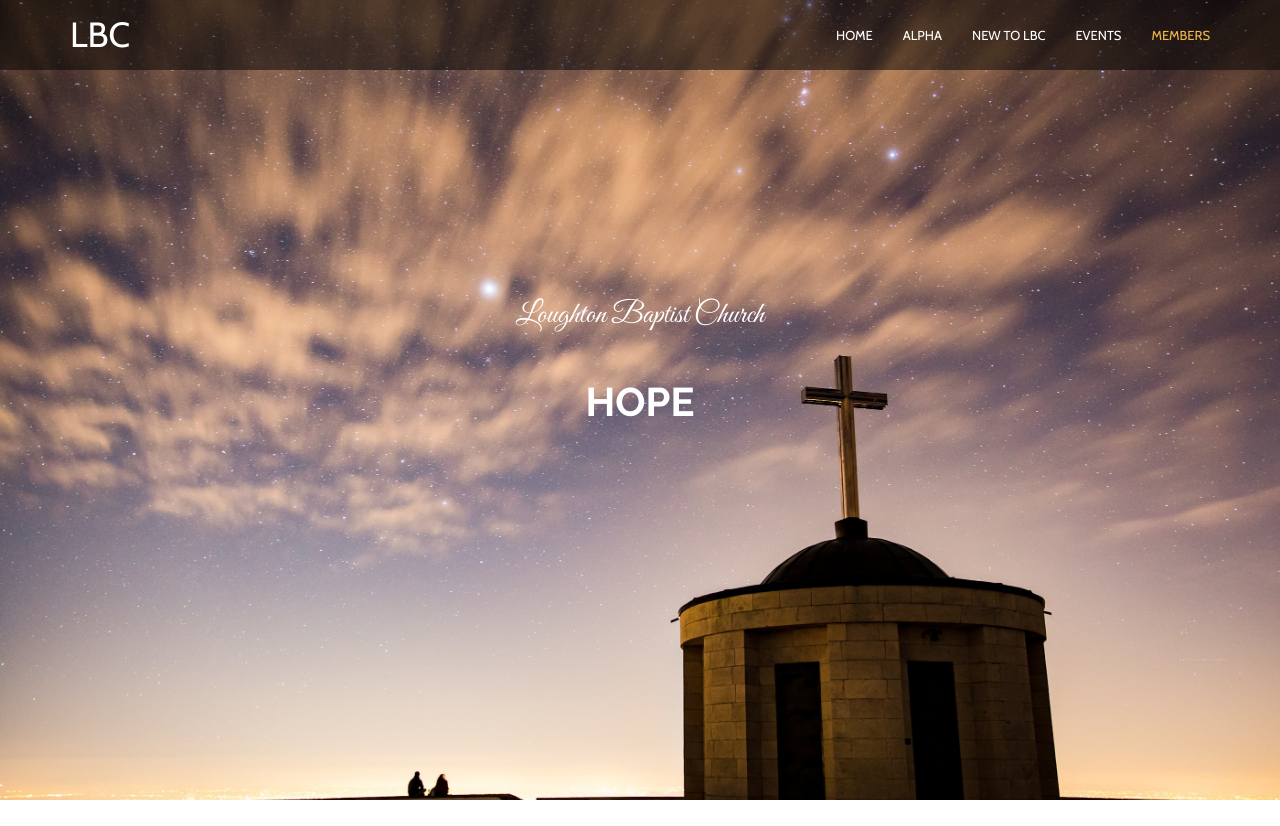
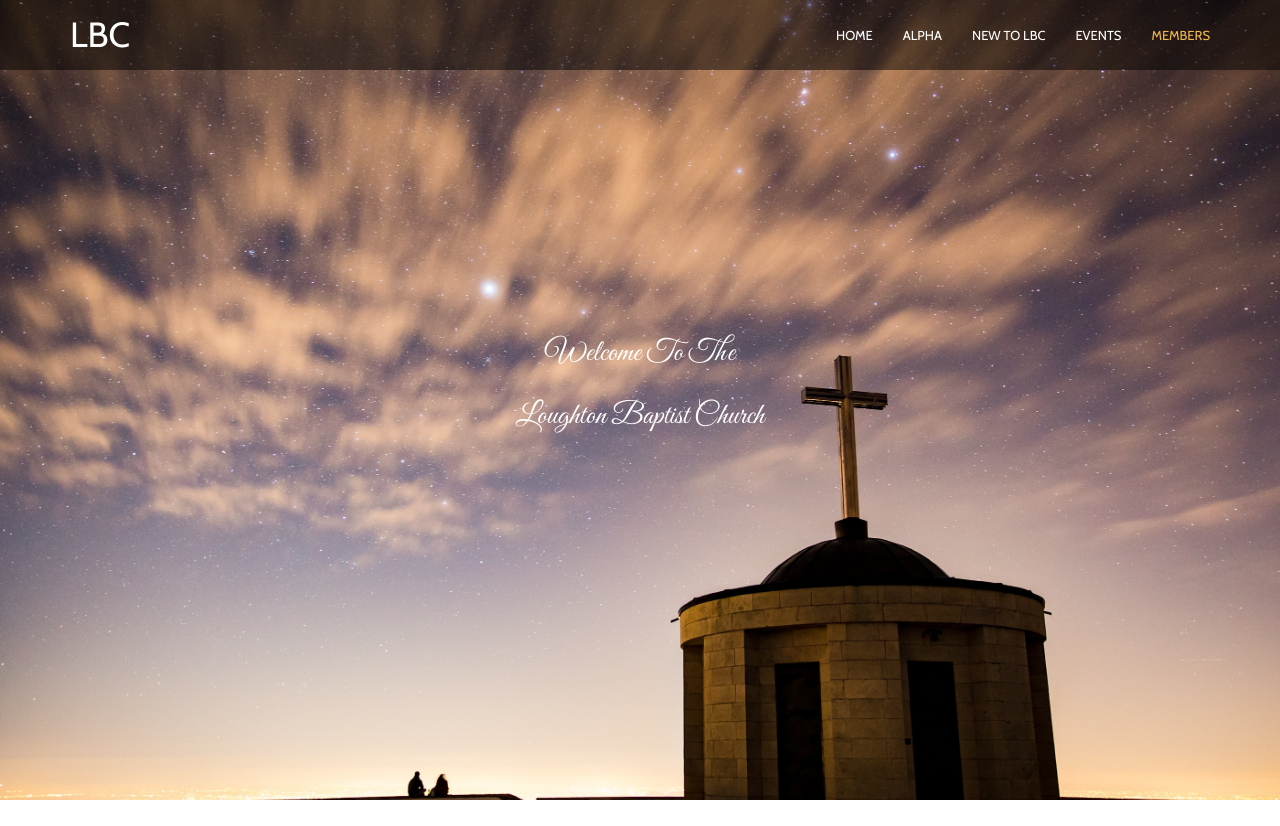
Before and after one commit to Masssssimo/LBC, a PHP site: page /index.php in a window 1280 px wide. Shown: the top 826 px of the page. Run offline with PHP 8.4, Linux system fonts and the light colour scheme; data that the repository does not hold is empty.

Commit message:
changed heading one page 1
asd

```diff
--- a/index.php
+++ b/index.php
@@ -69,7 +69,10 @@
 			<div class="container">
 				<div class="row">
 					<div class="col-sm-8 col-sm-offset-2 text-center">
+
+						<h3>Welcome to the</h3>
 						<h3>Loughton Baptist Church</h3>
+<!--
 						<div class="flexslider intro-slider">
 							<ul class="slides">
 								<li>
@@ -86,6 +89,7 @@
 
 							</ul>
 						</div>
+-->
 						<!--flex slider-->
 
 					</div>
```
